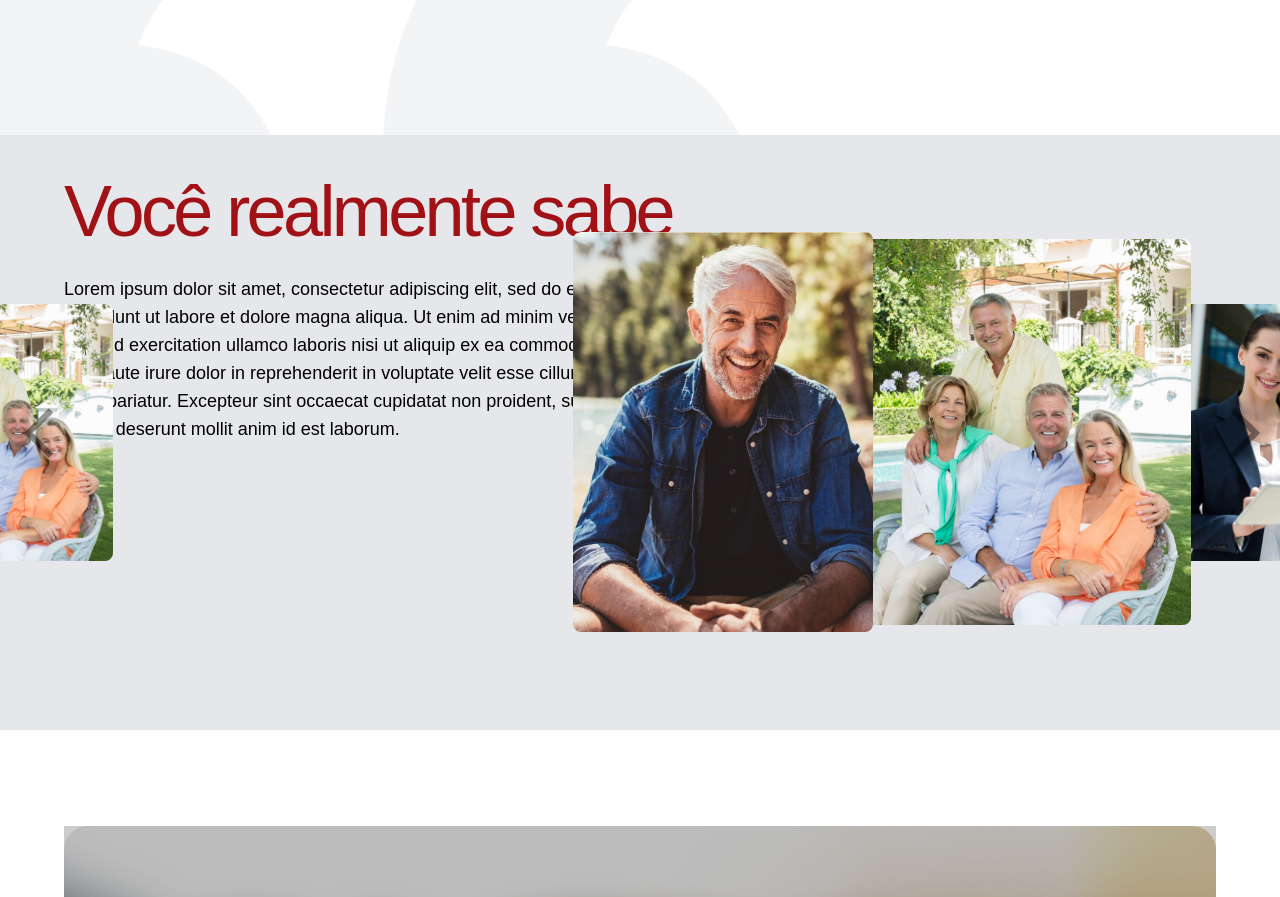
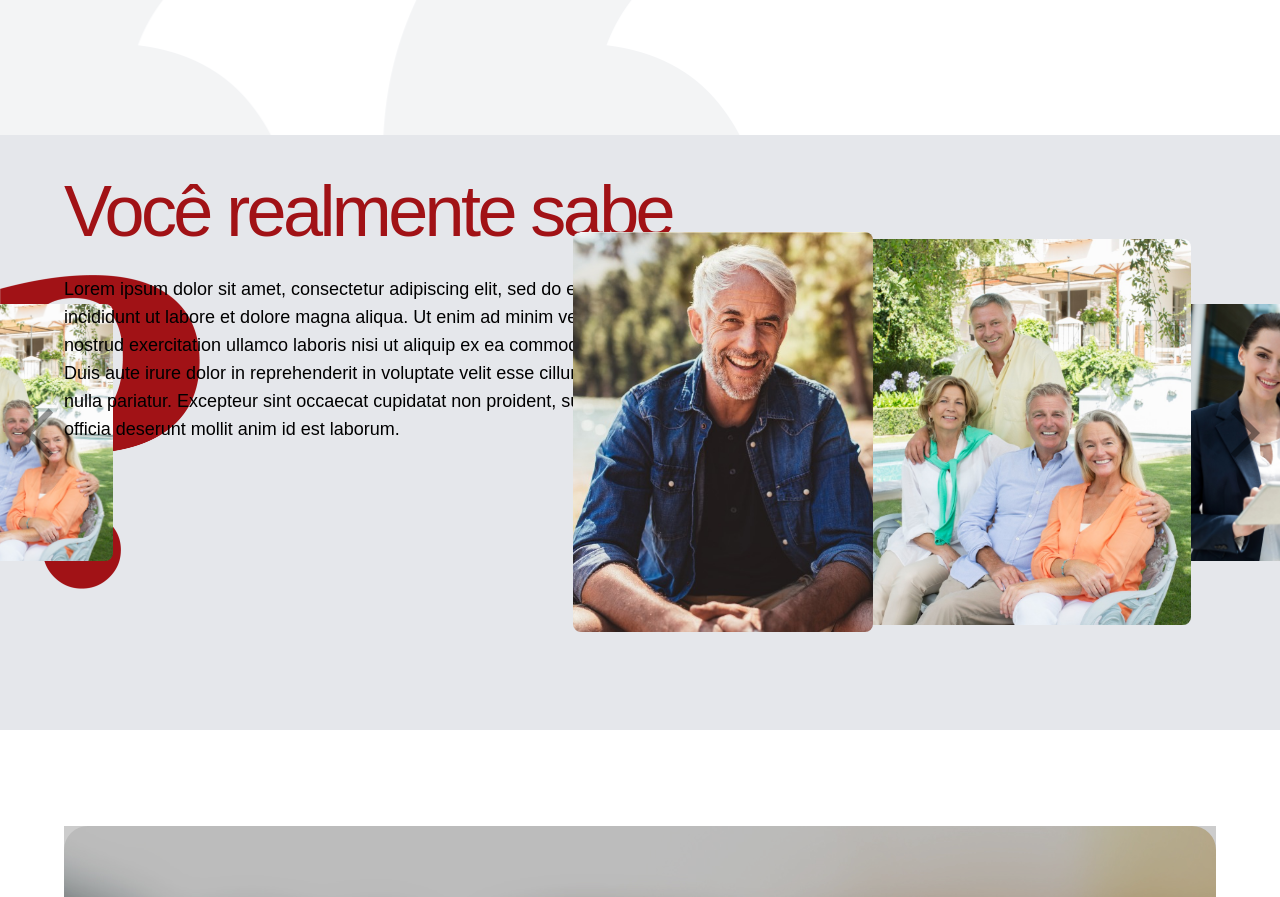
Before and after one commit to difusaowebuser/ripol-alliance-assessoria-de-investimentos-web, a Next.js app: page / in a window 1280 px wide. Shown: the part 5800-6697 px from the top of the page. Built offline with nearby package versions, Linux system fonts and the light colour scheme.

Commit message:
refactor: faq section will be updated.

```diff
--- a/src/components/ecosystems/SectionFaq/index.tsx
+++ b/src/components/ecosystems/SectionFaq/index.tsx
@@ -86,9 +86,11 @@ export const SectionFaq = () => {
             )
             .map((question) => (
               <div
-                className="container flex flex-col lg:flex-row mx-auto gap-8 py-10"
+                className="bg-[url('/section-faq-background.png')] bg-no-repeat bg-[center] lg:bg-[left_center] bg-[length:200px] relative"
                 key={question.image}
               >
+                <div className="absolute inset-0 z-20 bg-gray-200/[0.8] bg-cover bg-center bg-no-repeat lg:hidden"></div>
+                <div className="container flex flex-col lg:flex-row mx-auto gap-8 py-10 relative z-30">
                   <div className="flex flex-col w-full lg:w-7/12 items-start">
                     <h2 className="text-5xl lg:text-6xl xl:text-7xl lg:tracking-tight xl:tracking-tighter mb-3 text-[--primary-color]">
                       {question.title}
@@ -127,6 +129,7 @@ export const SectionFaq = () => {
                     />
                   </div>
                 </div>
+              </div>
             ))}
         </Carousel>
       </section>
```
Also changed, not shown: public/section-faq-background.png (renamed from public/interrogacao.png). Lines whose indentation alone changed are shown as unchanged.
